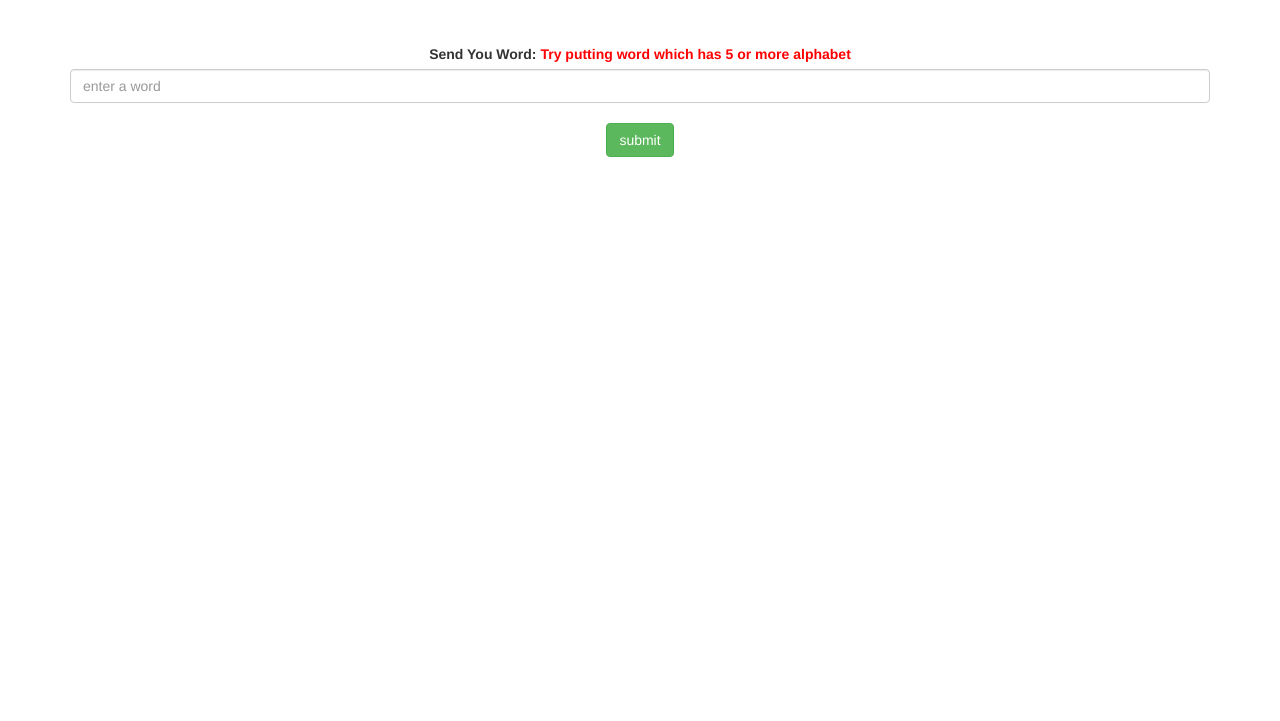
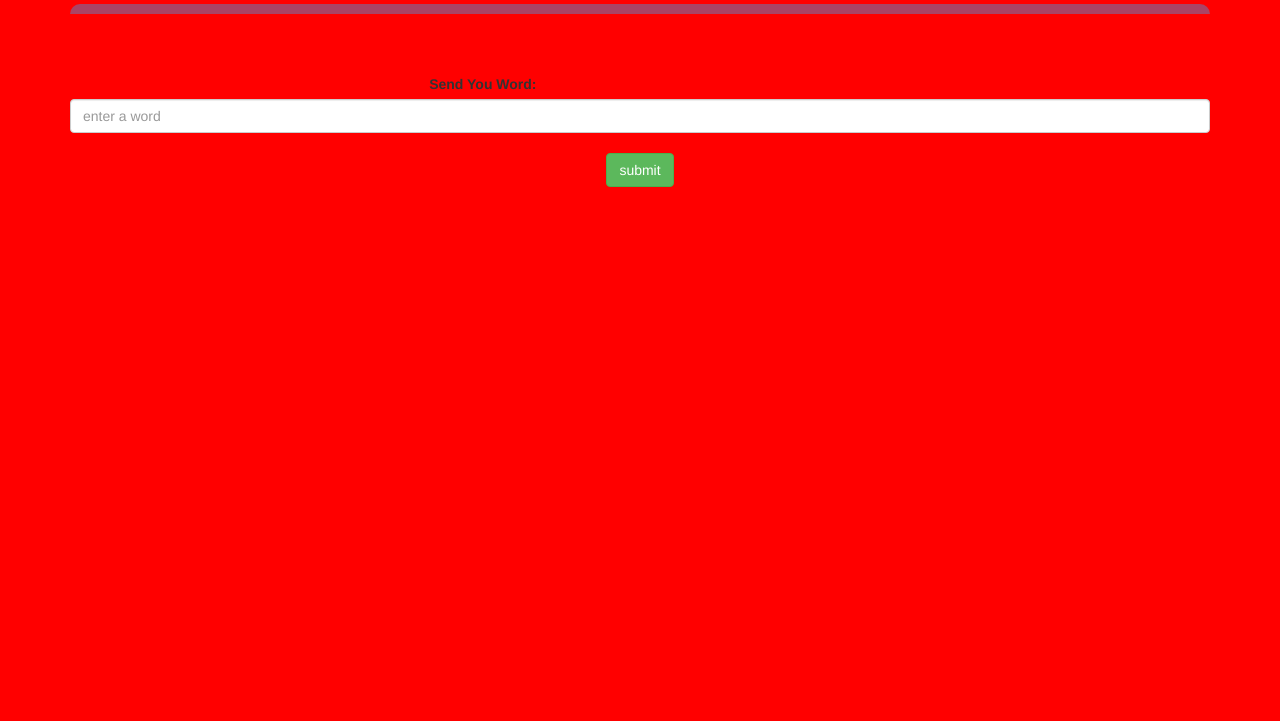
Before and after one commit to vprajna/p-89, a plain HTML site: page game_page.html in a window 1280 px wide. Shown: the part 79-800 px from the top of the page. Drawn offline with nearby package versions, Linux system fonts and the light colour scheme.

Commit message:
Add files via upload

```diff
--- a/game_page.html
+++ b/game_page.html
@@ -8,7 +8,7 @@
 <script src="https://ajax.googleapis.com/ajax/libs/jquery/3.4.1/jquery.min.js"></script>
 <script src="https://maxcdn.bootstrapcdn.com/bootstrap/3.4.0/js/bootstrap.min.js"></script>
 
-<link rel="stylesheet" type="text/css" href="game.css">
+<link rel="stylesheet" type="text/css" href="style.css">
 </head>
 <body>
 <h4 id="name_1">
```
